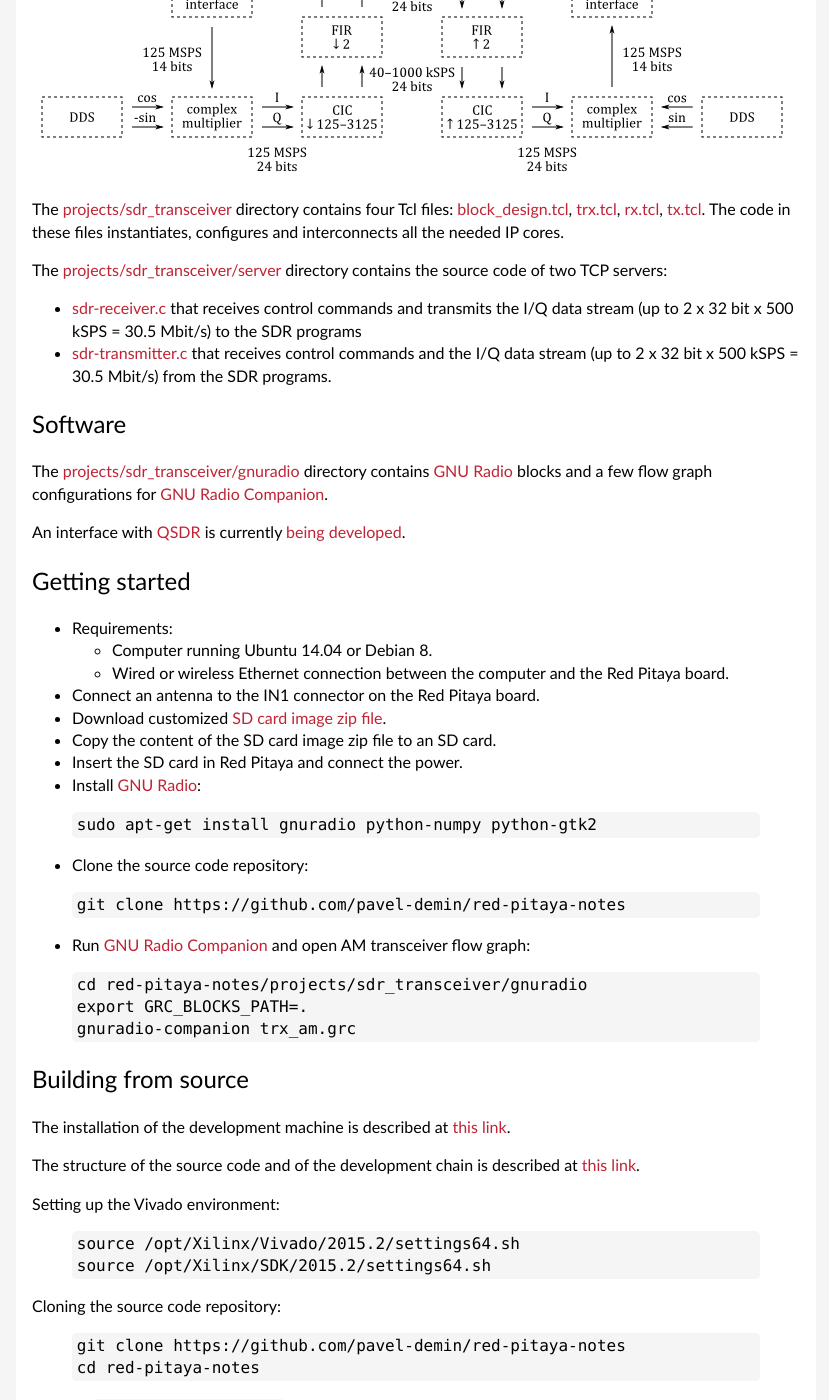
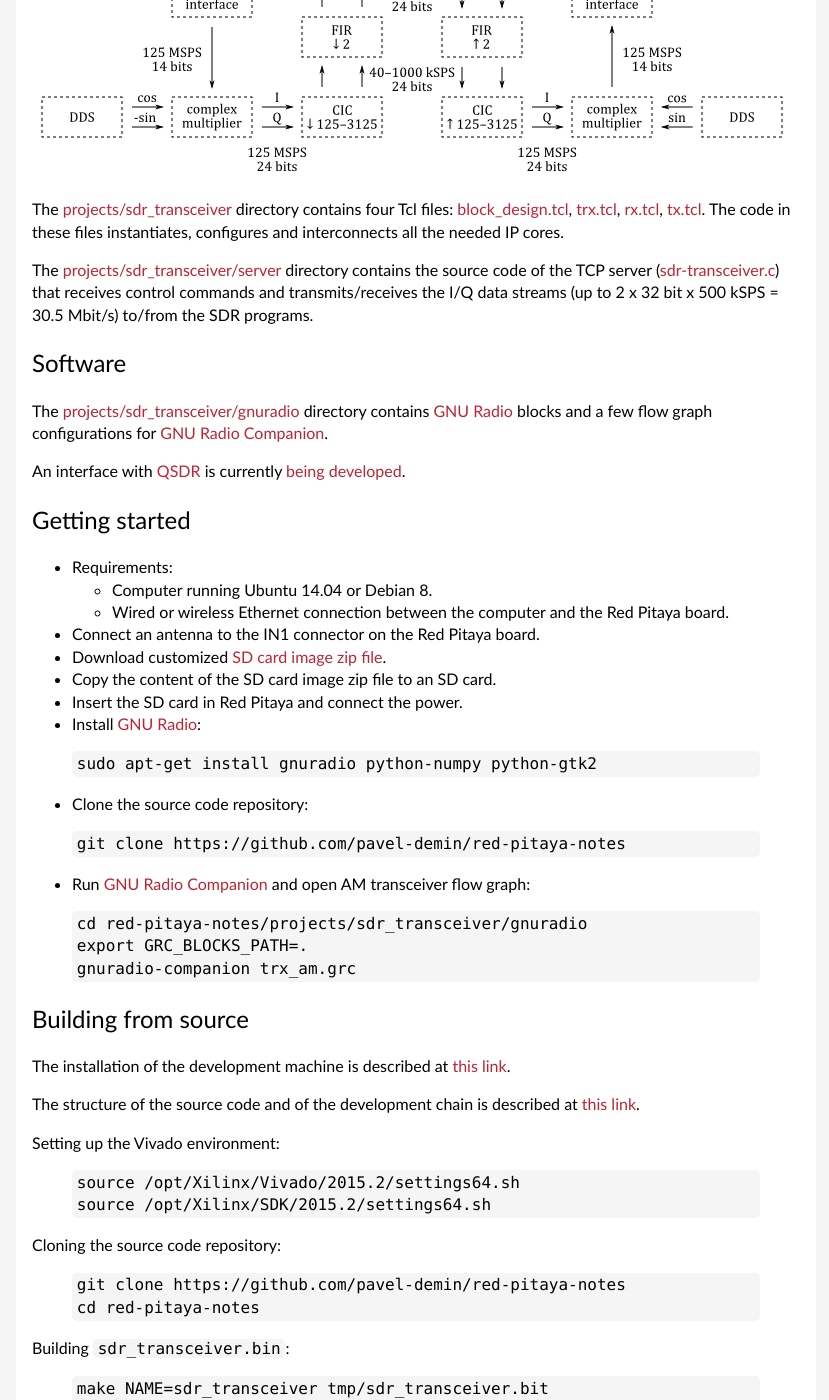
Before and after one commit to pavel-demin/red-pitaya-notes, a Jekyll site: the page built from sdr-transceiver.md, in a window 1280 px wide and 1400 px high, scrolled down 1010 px. Shown: the whole window, without its empty margins (224-1053 px from the left). Built offline with Jekyll 4.4.1, drawn with Linux system fonts in a browser that asks for light colours; some of the changed text lies outside the part shown.

Commit message:
replace sdr-receiver and sdr-transmitter with sdr-transceiver

```diff
--- a/sdr-transceiver.md
+++ b/sdr-transceiver.md
@@ -35,10 +35,7 @@ The basic blocks of the digital down-converters (DDC) and of the digital up-conv
 
 The [projects/sdr_transceiver](https://github.com/pavel-demin/red-pitaya-notes/tree/master/projects/sdr_transceiver) directory contains four Tcl files: [block_design.tcl](https://github.com/pavel-demin/red-pitaya-notes/blob/master/projects/sdr_transceiver/block_design.tcl), [trx.tcl](https://github.com/pavel-demin/red-pitaya-notes/blob/master/projects/sdr_transceiver/trx.tcl), [rx.tcl](https://github.com/pavel-demin/red-pitaya-notes/blob/master/projects/sdr_transceiver/rx.tcl), [tx.tcl](https://github.com/pavel-demin/red-pitaya-notes/blob/master/projects/sdr_transceiver/tx.tcl). The code in these files instantiates, configures and interconnects all the needed IP cores.
 
-The [projects/sdr_transceiver/server](https://github.com/pavel-demin/red-pitaya-notes/tree/master/projects/sdr_transceiver/server) directory contains the source code of two TCP servers:
-
-  - [sdr-receiver.c](https://github.com/pavel-demin/red-pitaya-notes/blob/master/projects/sdr_transceiver/server/sdr-receiver.c) that receives control commands and transmits the I/Q data stream (up to 2 x 32 bit x 500 kSPS = 30.5 Mbit/s) to the SDR programs
-  - [sdr-transmitter.c](https://github.com/pavel-demin/red-pitaya-notes/blob/master/projects/sdr_transceiver/server/sdr-transmitter.c) that receives control commands and the I/Q data stream (up to 2 x 32 bit x 500 kSPS = 30.5 Mbit/s) from the SDR programs.
+The [projects/sdr_transceiver/server](https://github.com/pavel-demin/red-pitaya-notes/tree/master/projects/sdr_transceiver/server) directory contains the source code of the TCP server ([sdr-transceiver.c](https://github.com/pavel-demin/red-pitaya-notes/blob/master/projects/sdr_transceiver/server/sdr-transceiver.c)) that receives control commands and transmits/receives the I/Q data streams (up to 2 x 32 bit x 500 kSPS = 30.5 Mbit/s) to/from the SDR programs.
 
 Software
 -----
@@ -97,14 +94,9 @@ make NAME=sdr_transceiver tmp/sdr_transceiver.bit
 python scripts/fpga-bit-to-bin.py --flip tmp/sdr_transceiver.bit sdr_transceiver.bin
 {% endhighlight %}
 
-Building `sdr-receiver`:
+Building `sdr-transceiver`:
 {% highlight bash %}
-arm-xilinx-linux-gnueabi-gcc projects/sdr_transceiver/server/sdr-receiver.c -o sdr-receiver -lm -lpthread -static
-{% endhighlight %}
-
-Building `sdr-transmitter`:
-{% highlight bash %}
-arm-xilinx-linux-gnueabi-gcc projects/sdr_transceiver/server/sdr-transmitter.c -o sdr-transmitter -lm -lpthread -static
+arm-xilinx-linux-gnueabi-gcc projects/sdr_transceiver/server/sdr-transceiver.c -o sdr-transceiver -lm -lpthread -static
 {% endhighlight %}
 
 Building `boot.bin`, `devicetree.dtb` and `uImage`:
```
